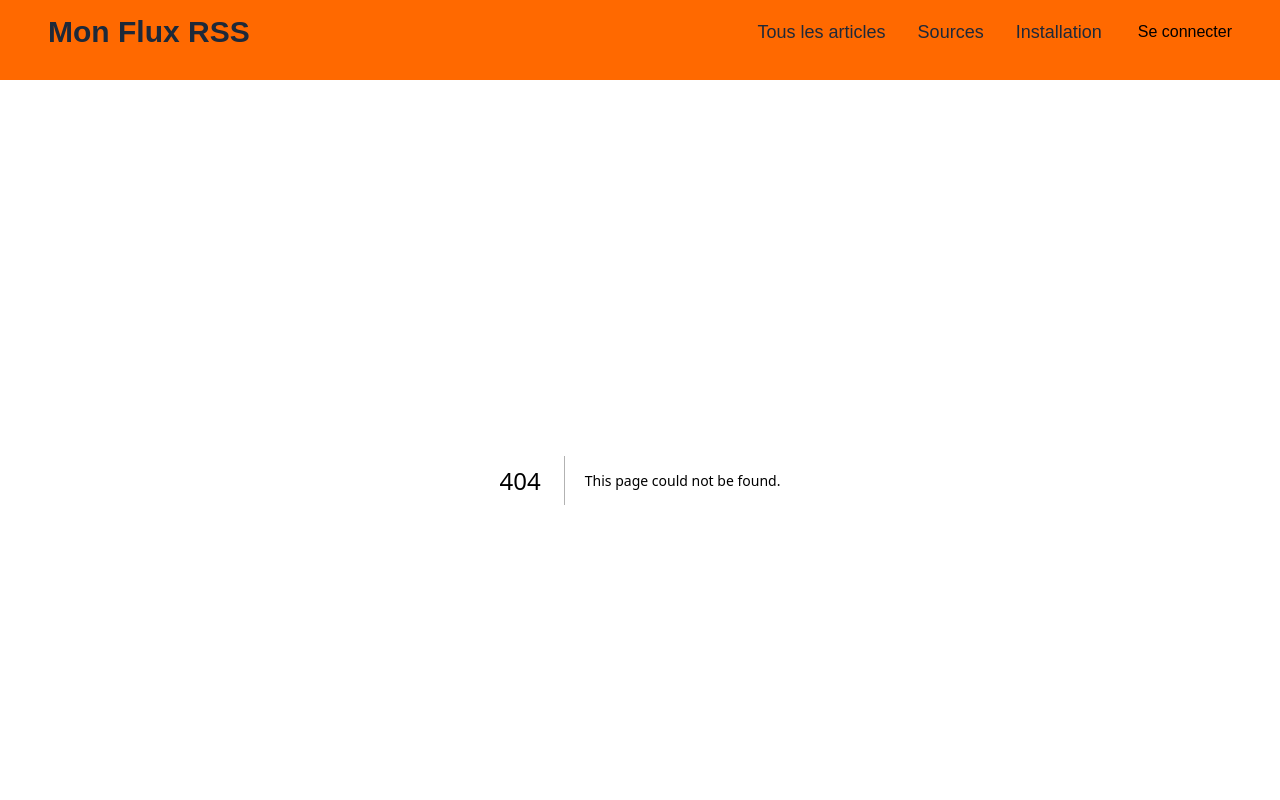
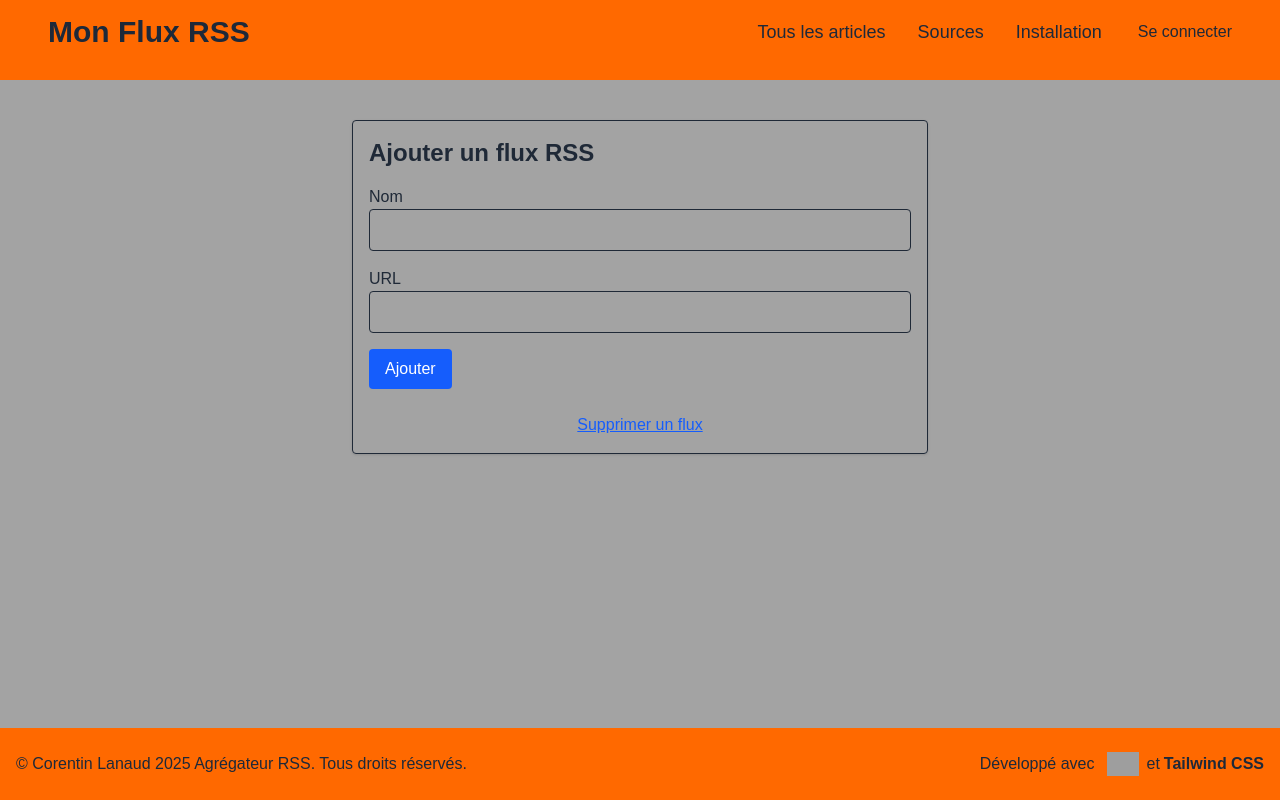
Before and after one commit to Corentin88/MonFluxRSS, a Next.js app in the folder frontend/: page /ajoutFlux in a window 1280 px wide. Before the commit this address had no page. Shown: the top 800 px of the page. Built offline with nearby package versions, Linux system fonts and the light colour scheme; grey boxes are pictures that could not be loaded.

Commit message:
ajout/delete d'un flux

```diff
--- /dev/null
+++ b/frontend/src/app/ajoutFlux/page.js
@@ -0,0 +1,92 @@
+"use client";
+import { useState } from "react";
+import { useRouter } from "next/navigation";
+import Link from "next/link";
+
+export default function AjoutFlux() {
+  const [name, setName] = useState("");
+  const [url, setUrl] = useState("");
+  const [message, setMessage] = useState(null);
+
+  const router = useRouter();
+
+  const handleSubmit = async (e) => {
+    e.preventDefault();
+
+    setMessage(null);
+
+    try {
+      const response = await fetch("http://localhost:8000/api/feed_sources", {
+        method: "POST",
+        headers: {
+          "Content-Type": "application/json",
+          Authorization: `Bearer ${localStorage.getItem("jwt")}`,
+        },
+        body: JSON.stringify({ name, url }),
+      });
+
+      if (!response.ok) {
+        const errorData = await response.json();
+        throw new Error(
+          errorData["hydra:description"] || "Erreur lors de l'ajout"
+        );
+      }
+
+      setMessage("Flux ajouté avec succès !");
+      setName("");
+      setUrl("");
+      setTimeout(() => {
+        router.push("/");
+      }, 2000);
+    } catch (error) {
+      setMessage(error.message);
+    }
+  };
+
+  return (
+    <div className="max-w-xl mx-auto mt-10 p-4 border rounded shadow">
+      <h1 className="text-2xl font-bold mb-4">Ajouter un flux RSS</h1>
+      <form onSubmit={handleSubmit} className="space-y-4">
+        <div>
+          <label className="block font-medium">Nom</label>
+          <input
+            type="text"
+            className="w-full p-2 border rounded"
+            value={name}
+            onChange={(e) => setName(e.target.value)}
+            required
+          />
+        </div>
+
+        <div>
+          <label className="block font-medium">URL</label>
+          <input
+            type="url"
+            className="w-full p-2 border rounded"
+            value={url}
+            onChange={(e) => setUrl(e.target.value)}
+            required
+          />
+        </div>
+
+        <button
+          type="submit"
+          className="bg-blue-600 text-white px-4 py-2 rounded hover:bg-blue-700"
+        >
+          Ajouter
+        </button>
+      </form>
+      {message && (
+        <div className="mt-4 text-center text-sm font-semibold text-green-600">
+          {message}
+        </div>
+      )}{" "}
+
+      <div className="mt-6 text-center">
+        <Link href="/deleteFlux" className="text-blue-600 underline hover:text-blue-800">
+          Supprimer un flux
+        </Link>
+      </div>
+    </div>
+  );
+}
--- /dev/null
+++ b/frontend/src/app/deleteFlux/page.js
@@ -0,0 +1,106 @@
+"use client";
+import { useState, useEffect } from "react";
+import { useRouter } from "next/navigation";
+
+export default function DeleteFlux() {
+  const [feeds, setFeeds] = useState([]);
+  const [selectedId, setSelectedId] = useState("");
+  const [message, setMessage] = useState(null);
+  const router = useRouter();
+
+  // Récupérer la liste des flux au chargement
+  useEffect(() => {
+    async function fetchFeeds() {
+      try {
+        const response = await fetch("http://localhost:8000/api/feed_sources", {
+          headers: {
+            Authorization: `Bearer ${localStorage.getItem("jwt")}`,
+          },
+        });
+        if (!response.ok) throw new Error("Erreur lors du chargement des flux");
+        const data = await response.json();
+        // console.log(data);
+        setFeeds(data["member"] || []); // selon la structure de ta réponse API Platform
+        if (data["member"] && data["member"].length > 0) {
+          setSelectedId(data["member"][0].id.toString());
+        }
+      } catch (err) {
+        setMessage(err.message);
+      }
+    }
+    fetchFeeds();
+  }, []);
+
+  const handleSubmit = async (e) => {
+    e.preventDefault();
+    setMessage(null);
+
+    if (!selectedId) {
+      setMessage("Veuillez sélectionner un flux.");
+      return;
+    }
+
+    try {
+      const response = await fetch(`http://localhost:8000/api/feed_sources/${selectedId}`, {
+        method: "DELETE",
+        headers: {
+          "Content-Type": "application/json",
+          Authorization: `Bearer ${localStorage.getItem("jwt")}`,
+        },
+      });
+
+      if (!response.ok) {
+        const errorData = await response.json();
+        throw new Error(errorData["description"] || "Erreur lors de la suppression");
+      }
+
+      setMessage("Flux supprimé avec succès !");
+      setTimeout(() => {
+        router.push("/");
+      }, 2000);
+    } catch (error) {
+      setMessage(error.message);
+    }
+  };
+
+  return (
+    <div className="max-w-xl mx-auto mt-10 p-4 border rounded shadow">
+      <h1 className="text-2xl font-bold mb-4">Supprimer un flux RSS</h1>
+
+      {message && (
+        <div className="mb-4 text-center text-sm font-semibold text-red-600">
+          {message}
+        </div>
+      )}
+
+      <form onSubmit={handleSubmit} className="space-y-4">
+        <div>
+          <label htmlFor="feedSelect" className="block font-medium mb-1">
+            Sélectionnez un flux à supprimer
+          </label>
+          <select
+            id="feedSelect"
+            className="w-full p-2 border rounded"
+            value={selectedId}
+            onChange={(e) => setSelectedId(e.target.value)}
+            required
+          >
+            {feeds.length === 0 && <option>Aucun flux disponible</option>}
+            {feeds.map((feed) => (
+              <option key={feed.id} value={feed.id}>
+                {feed.name}
+              </option>
+            ))}
+          </select>
+        </div>
+
+        <button
+          type="submit"
+          className="bg-red-600 text-white px-4 py-2 rounded hover:bg-red-700"
+        >
+          Supprimer
+        </button>
+      </form>
+    </div>
+  );
+}
--- a/frontend/src/components/header.js
+++ b/frontend/src/components/header.js
@@ -71,7 +71,7 @@ export default function Header({ isScrolled = false }) {
 
   // Ajout conditionnel du lien d'administration si l'utilisateur est connecté
   const nav = isLogged
-    ? [...navigation, { name: "Ajouter un flux", href: "/admin" }]
+    ? [...navigation, { name: "Ajouter un flux", href: "/ajoutFlux" }]
     : navigation;
 
   const handleUpdate = async () => {
```
Also changed, not shown: 1 other file (tests, documents, lock files or other folders).
